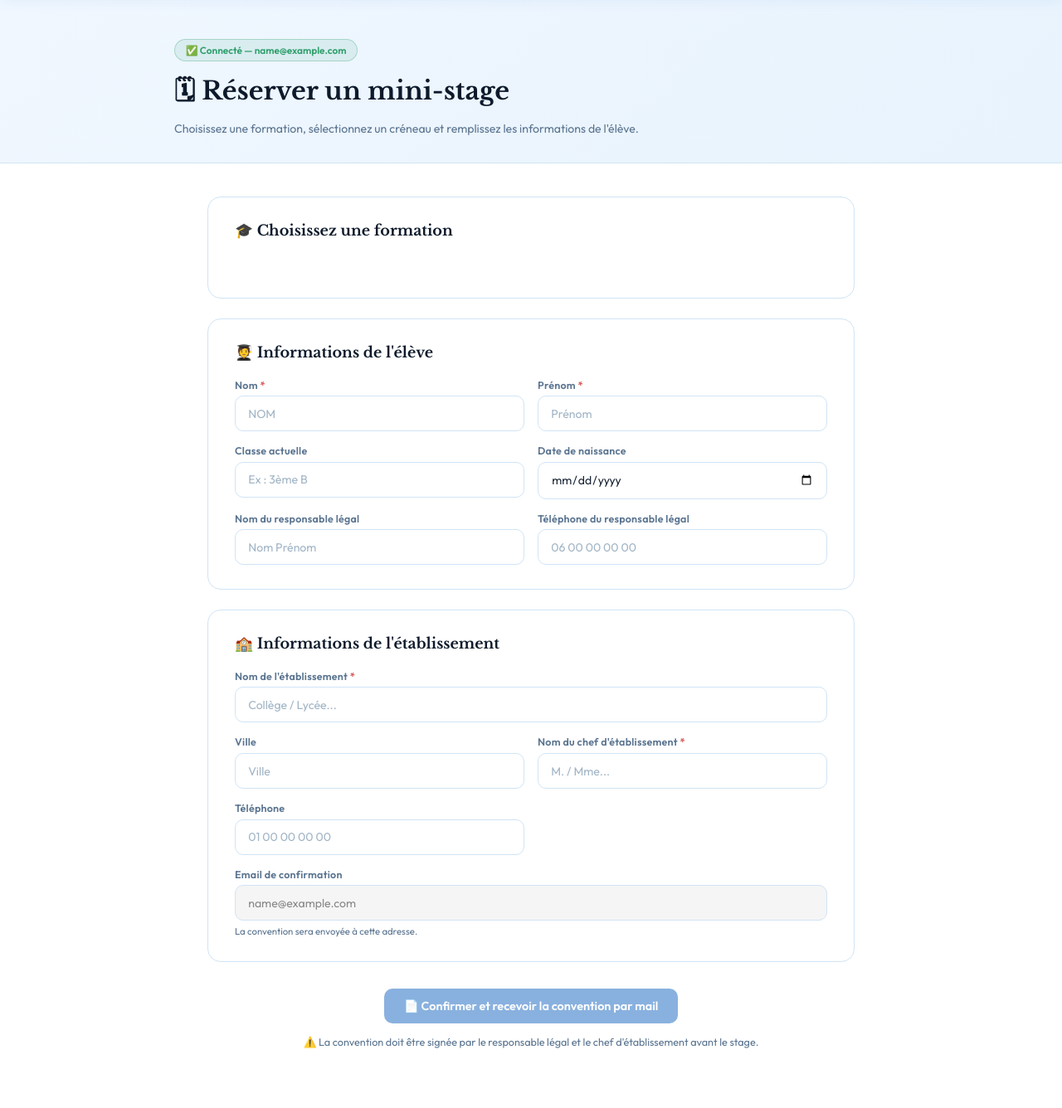
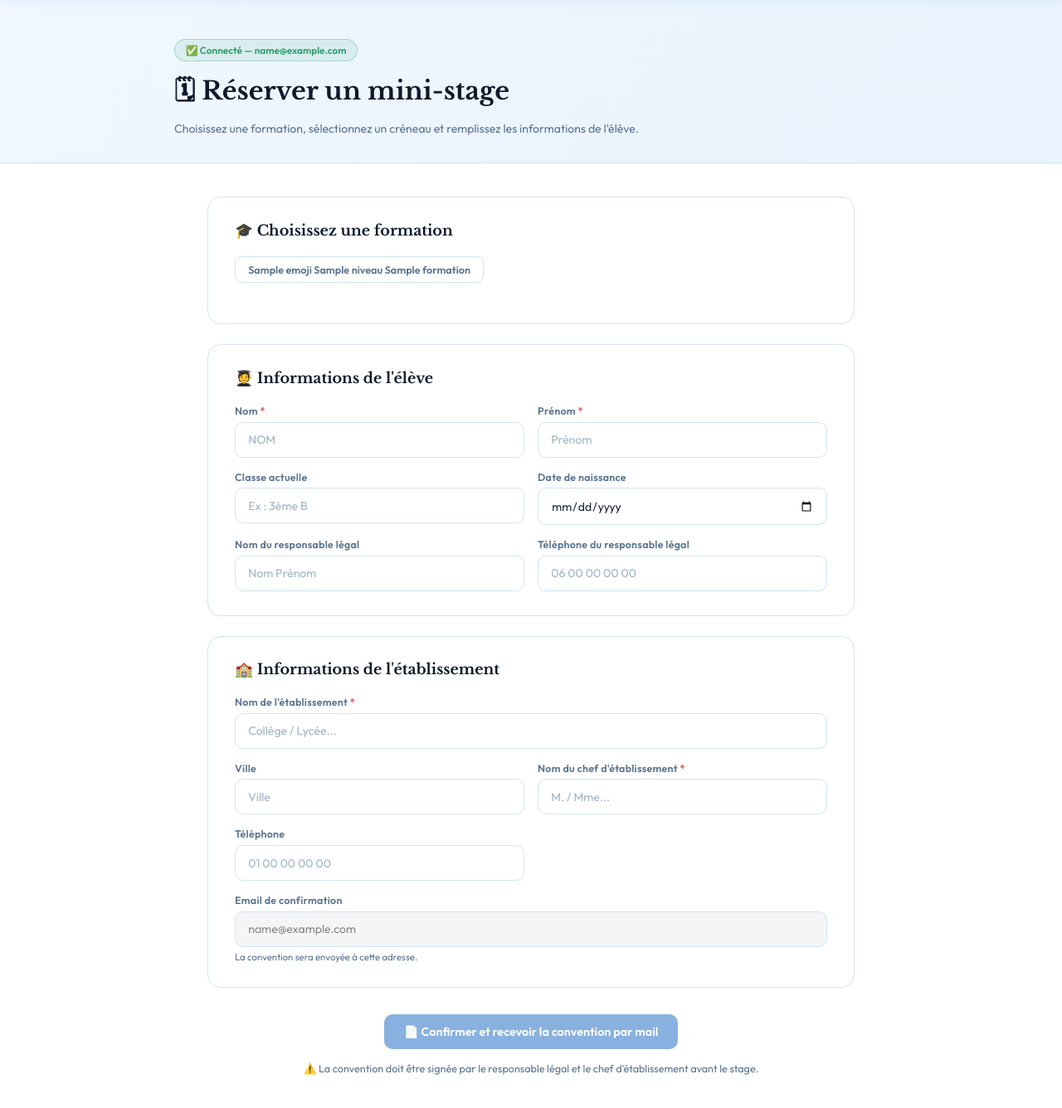
Before and after one commit to jamila-cell210/Fernand-Nadia-L-ger, a Flask app: template templates/reservation.html in a window 1280 px wide. Shown: the part 102-1438 px from the top of the page at 83% size. Run offline with Flask 3, Linux system fonts and the light colour scheme; the template is opened without the code that fills it: most values are stand-ins (such as "Sample title", 1, 10 or a date in 2020).

Commit message:
Update reservation.html

```diff
--- a/templates/reservation.html
+++ b/templates/reservation.html
@@ -56,16 +56,17 @@
   <h2>🎓 Choisissez une formation</h2>
   <div class="ftabs">
     {% for f in formations %}
-          {% if f.id in par_formation %}
     <button type="button" class="ftab" onclick="selectFormation(this,'{{f.id}}')">
       {{f.emoji}} {{f.niveau}} {{f.nom}}
     </button>
-          {% endif %}
     {% endfor %}
   </div>
   {% for f in formations %}
-      {% if f.id in par_formation %}
   <div id="crs-{{f.id}}" class="cren-container" style="display:none">
+    <div style="font-size:.83rem;color:var(--muted);margin-bottom:1rem;padding:.7rem 1rem;background:var(--pale);border-radius:8px;">
+      {{f.description}}
+    </div>
+    {% if f.id in par_formation and par_formation[f.id]|length > 0 %}
     <div class="cren-grid">
       {% for cr in par_formation[f.id] %}
       <label class="cren-card {{'full' if cr.complet}}" onclick="{{'selectCreneau(this,'+cr.id|string+')' if not cr.complet}}">
@@ -90,10 +91,11 @@
       </label>
       {% endfor %}
     </div>
+    {% else %}
+    <div class="no-cren">Aucun créneau disponible pour cette formation pour le moment.</div>
+    {% endif %}
   </div>
-      {% endif %}
   {% endfor %}
-      <div id="no-cren" class="no-cren" style="display:none">Aucun créneau disponible pour cette formation.</div>
 </div>
 
     <!-- ÉLÈVE -->
```
Lines whose indentation alone changed are shown as unchanged.
